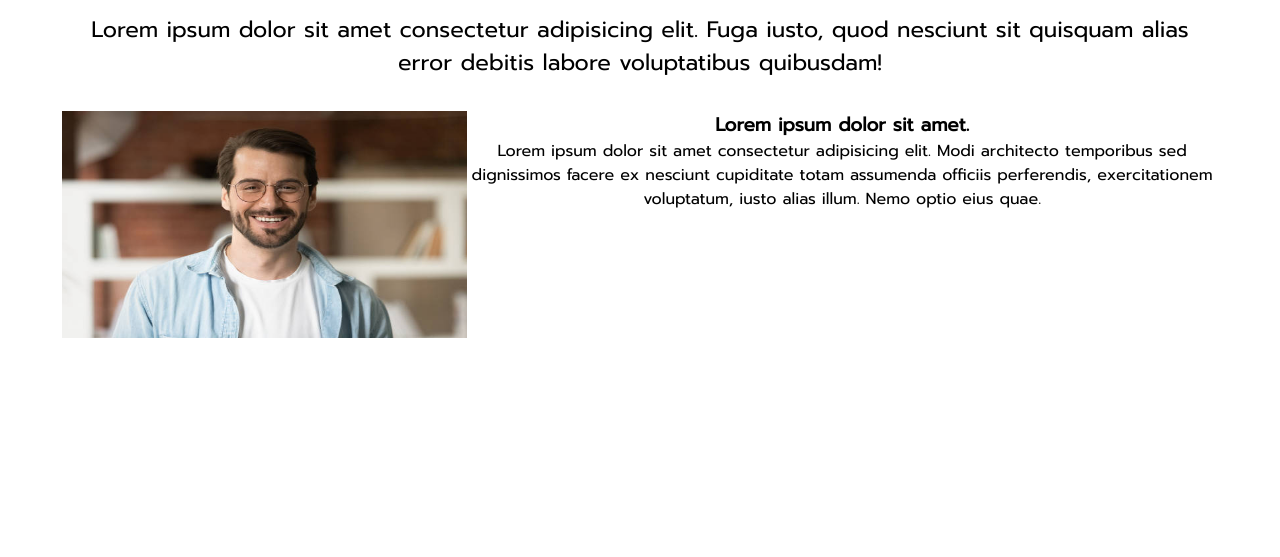
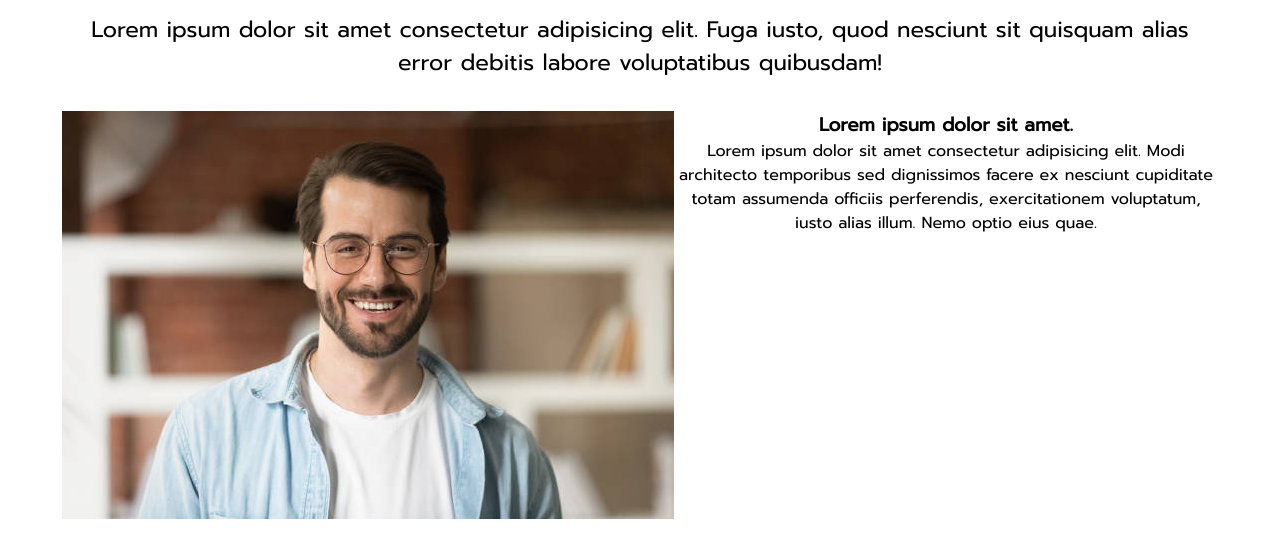
Before and after one commit to mustafaince/test, a website: page public/about.html in a window 1280 px wide. Shown: the part 191-748 px from the top of the page. Drawn offline with nearby package versions, Linux system fonts and the light colour scheme; files that its build step writes are made by us from their sources.

Commit message:
display grid eklendi.

```diff
--- a/scss/_about.scss
+++ b/scss/_about.scss
@@ -2,11 +2,7 @@
 
 #about-a{
     .info{
-        display: flex;
-
-        img{
-            width: 35%;
-            aspect-ratio: 16/9;
-        }
+        display: grid;
+        grid-template-columns: 1fr 2fr;
     }
 }
```
